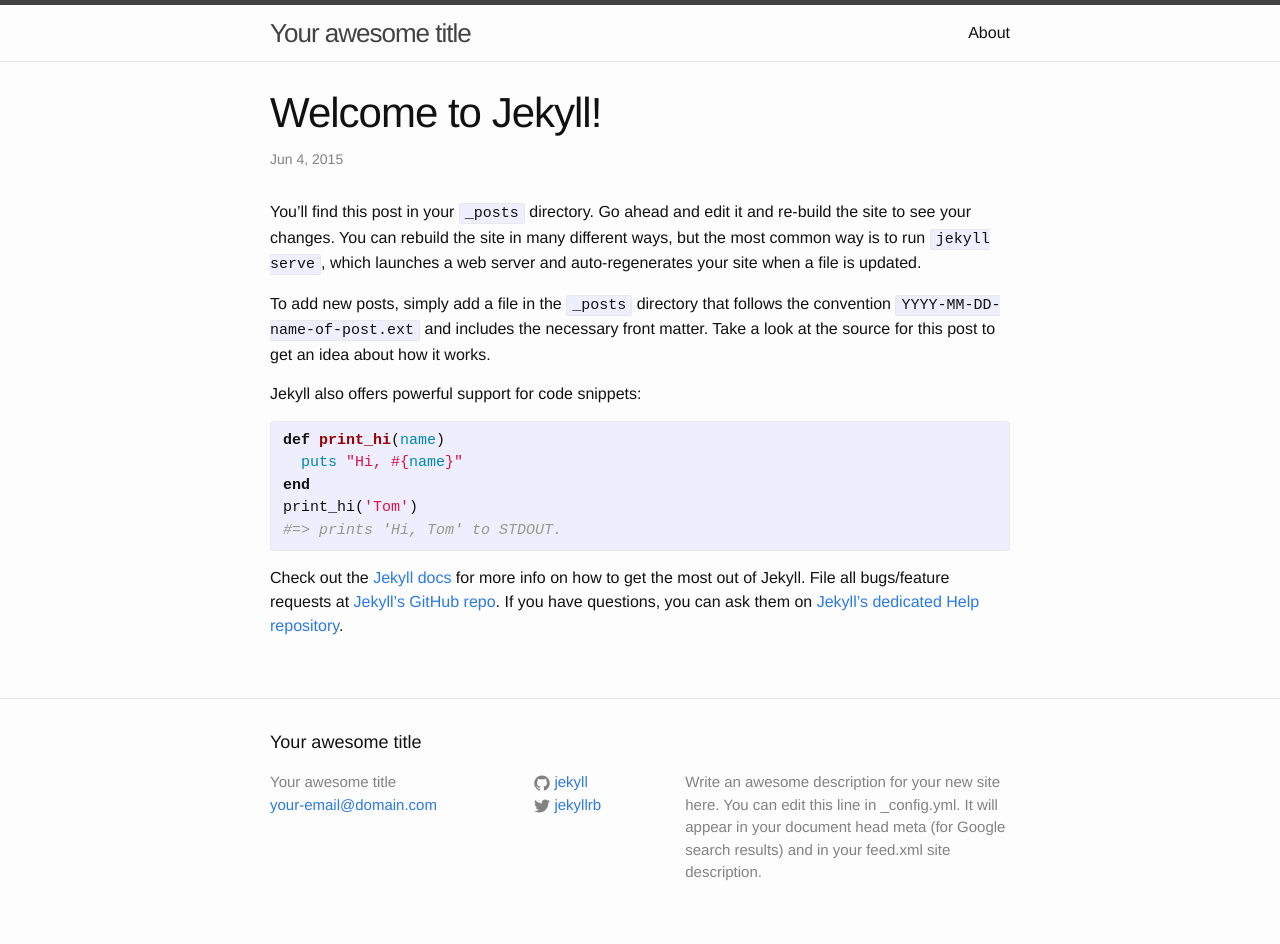
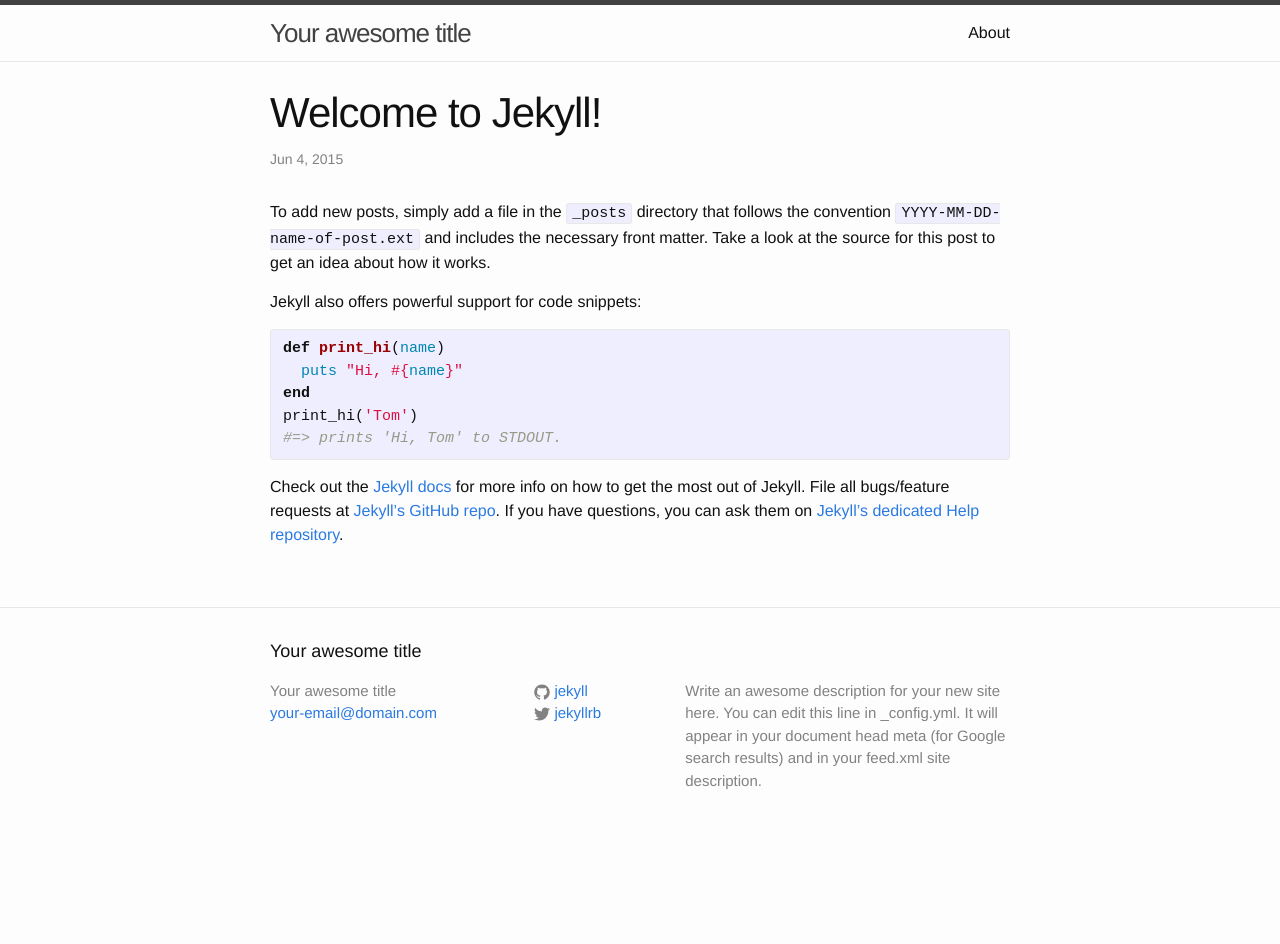
Before and after one commit to msdlisper/msdlisper.github.com, a Jekyll site: the page built from _posts/2015-06-04-welcome-to-jekyll.markdown, in a window 1280 px wide. Built offline with Jekyll 4.4.1, drawn with Linux system fonts in a browser that asks for light colours; after the commit the page ends 900 px from its top, so only the background shows below that.

Commit message:
Update 2015-06-04-welcome-to-jekyll.markdown

```diff
--- a/_posts/2015-06-04-welcome-to-jekyll.markdown
+++ b/_posts/2015-06-04-welcome-to-jekyll.markdown
@@ -4,7 +4,7 @@ title:  "Welcome to Jekyll!"
 date:   2015-06-04 09:55:52
 categories: jekyll update
 ---
-You’ll find this post in your `_posts` directory. Go ahead and edit it and re-build the site to see your changes. You can rebuild the site in many different ways, but the most common way is to run `jekyll serve`, which launches a web server and auto-regenerates your site when a file is updated.
+
 
 To add new posts, simply add a file in the `_posts` directory that follows the convention `YYYY-MM-DD-name-of-post.ext` and includes the necessary front matter. Take a look at the source for this post to get an idea about how it works.
 
```
